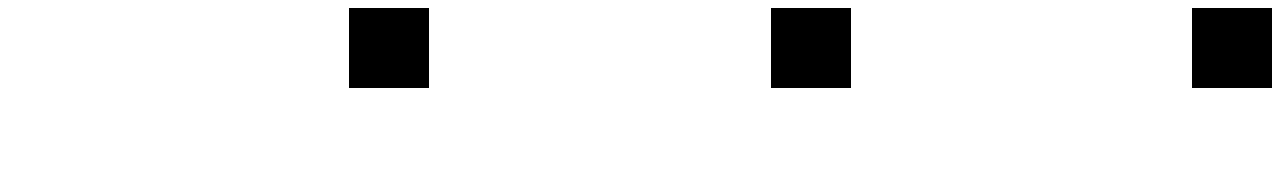
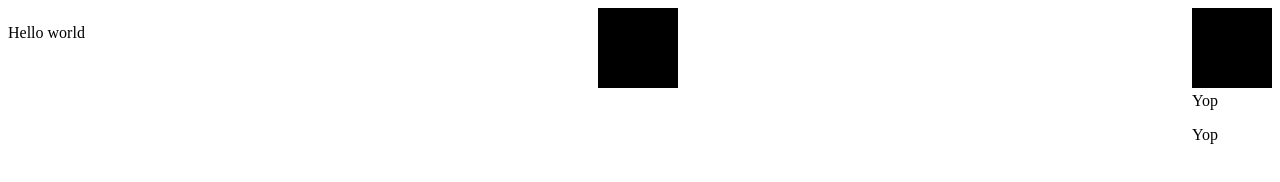
Before and after one commit to Fendrir/Exercice-1-Jquery, a website: page index.html in a window 1280 px wide. Drawn offline with nearby package versions, Linux system fonts and the light colour scheme.

Commit message:
exercice de terminé

```diff
--- a/css/master.css
+++ b/css/master.css
@@ -8,3 +8,9 @@
   height:5em;
   background:#000;
 }
+
+.container div.background {
+
+	background: purple;
+
+}
--- a/index.html
+++ b/index.html
@@ -18,8 +18,14 @@
 
         </div>
       </div>
+
+      <script src="node_modules/jquery/dist/jquery.js"></script>
+
       <script type="text/javascript" src="js/app.js">
 
       </script>
+
+
+
   </body>
 </html>
--- a/js/app.js
+++ b/js/app.js
@@ -1,2 +1,25 @@
 
 console.log('hello world');
+
+$("#addText").html('Hello world');
+
+// var addText = $('#addText');
+// addText.html('Hello world');
+
+// Exercie 2
+
+$('#remove').remove();
+
+
+// Exercice 3
+
+$('#changeColor').addClass('backgroundColor');
+
+// Exercice 4
+
+for (var i = 0; i < 4; i++) {
+
+$('#addChildren').append('<p>Yop</p>');
+
+
+}
```
Also changed, not shown: package.json (added, +23 -0 lines).
